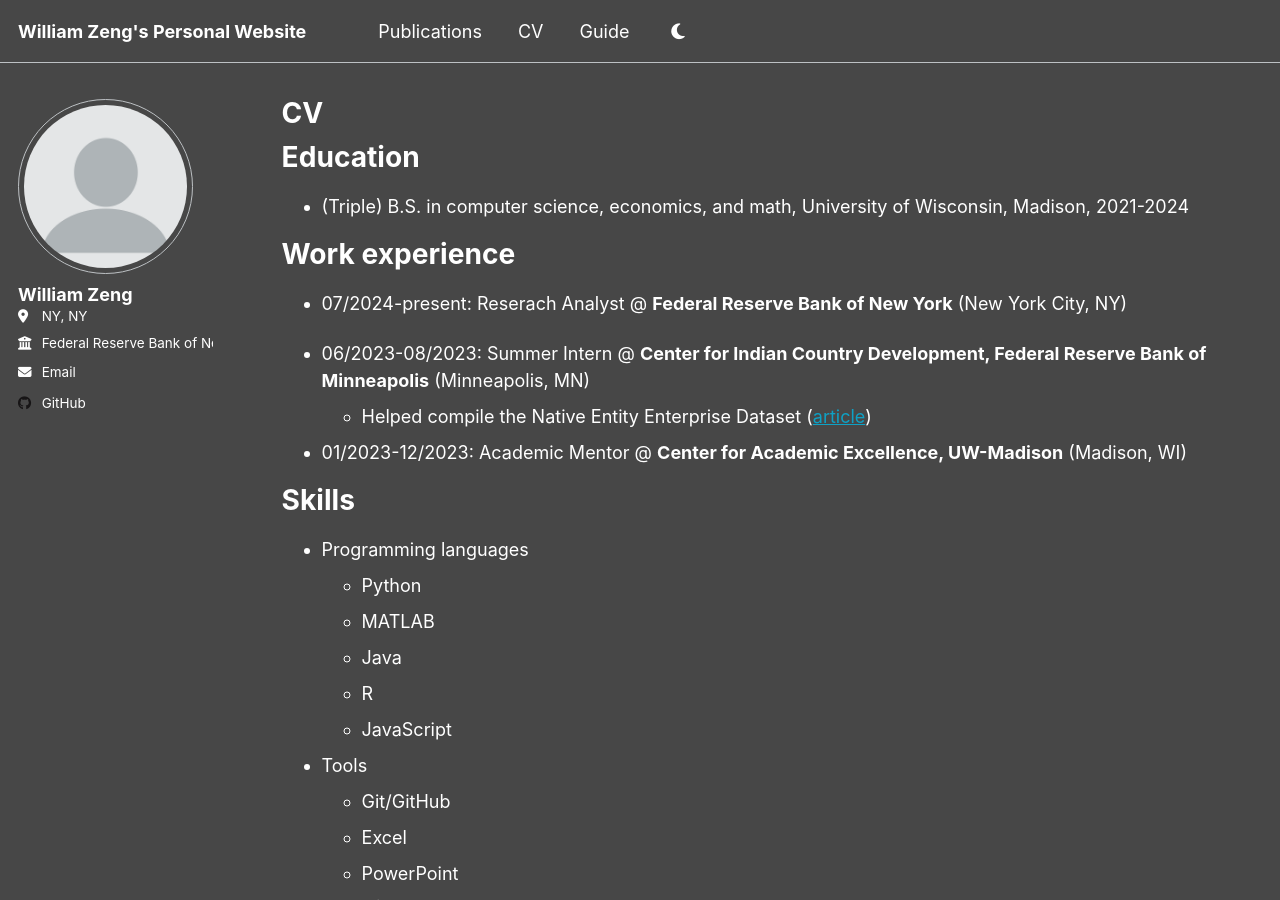
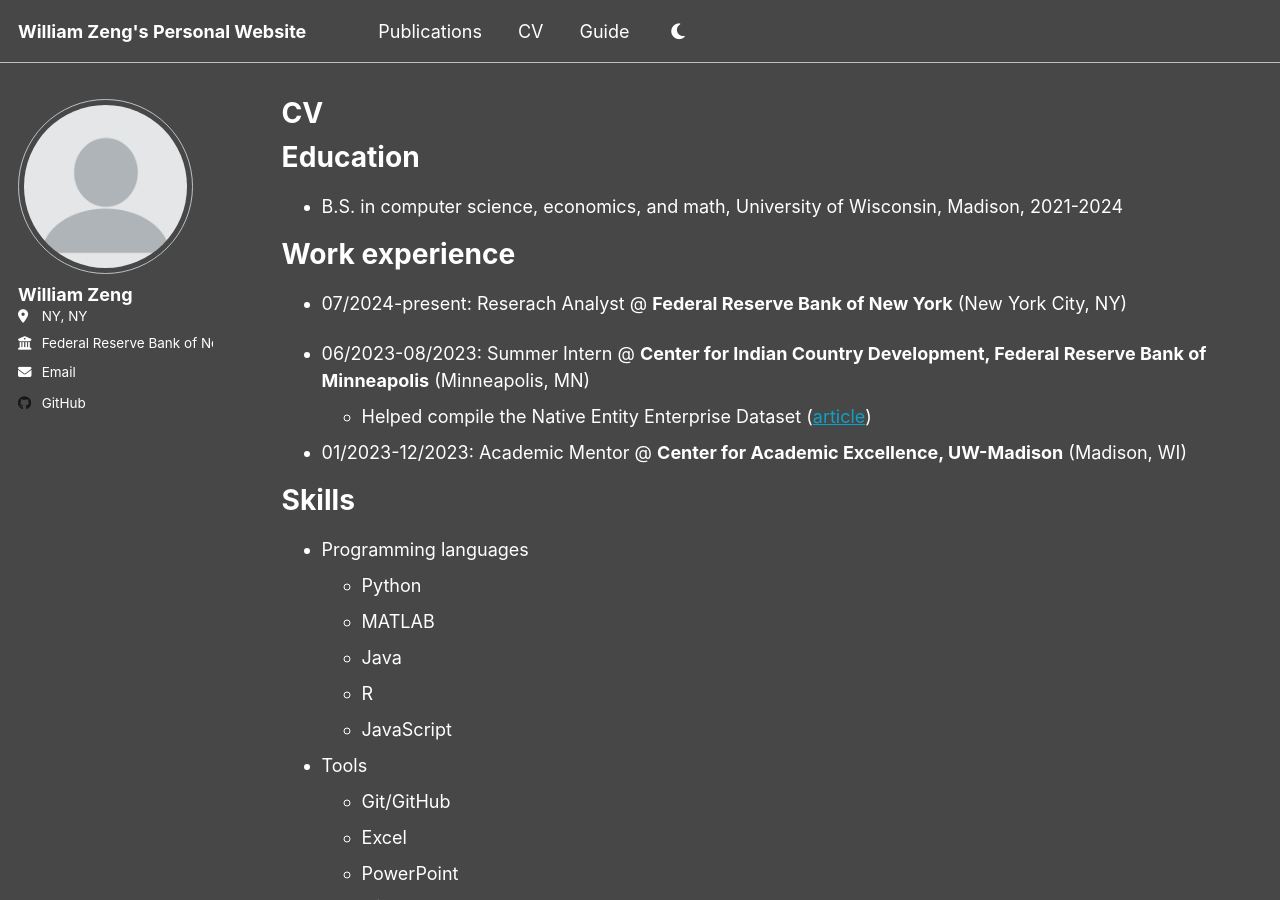
Before and after one commit to WilliamJZeng/WilliamJZeng.github.io, a Jekyll site: the page built from _pages/cv.md, in a window 1280 px wide and 900 px high. Built offline with Jekyll 4.4.1, drawn with Linux system fonts in a browser that asks for light colours.

Commit message:
updated cv

```diff
--- a/_pages/cv.md
+++ b/_pages/cv.md
@@ -11,7 +11,7 @@
 
 Education
 ======
-* (Triple) B.S. in computer science, economics, and math, University of Wisconsin, Madison, 2021-2024
+* B.S. in computer science, economics, and math, University of Wisconsin, Madison, 2021-2024
 
 Work experience
 ======
```
